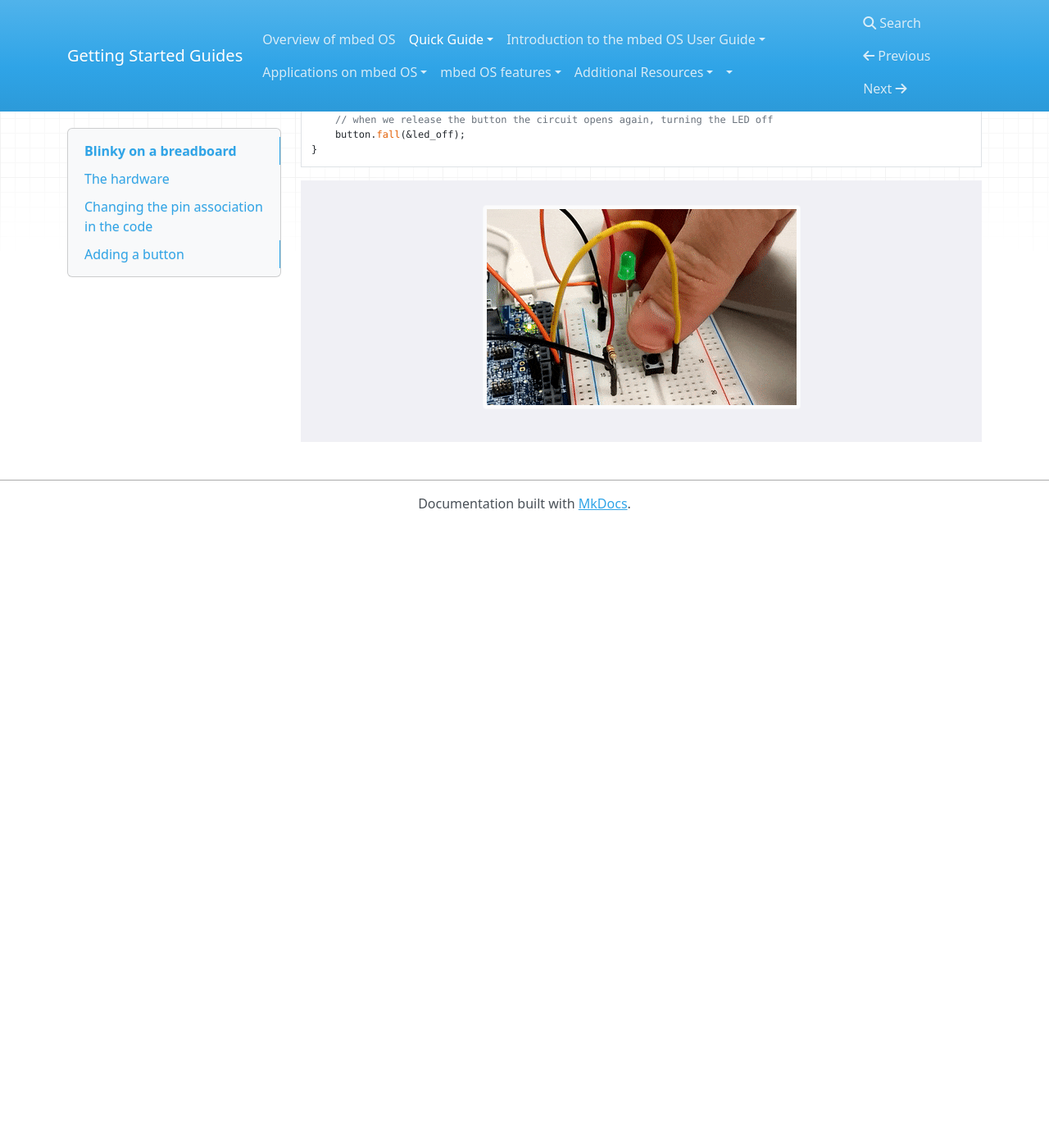
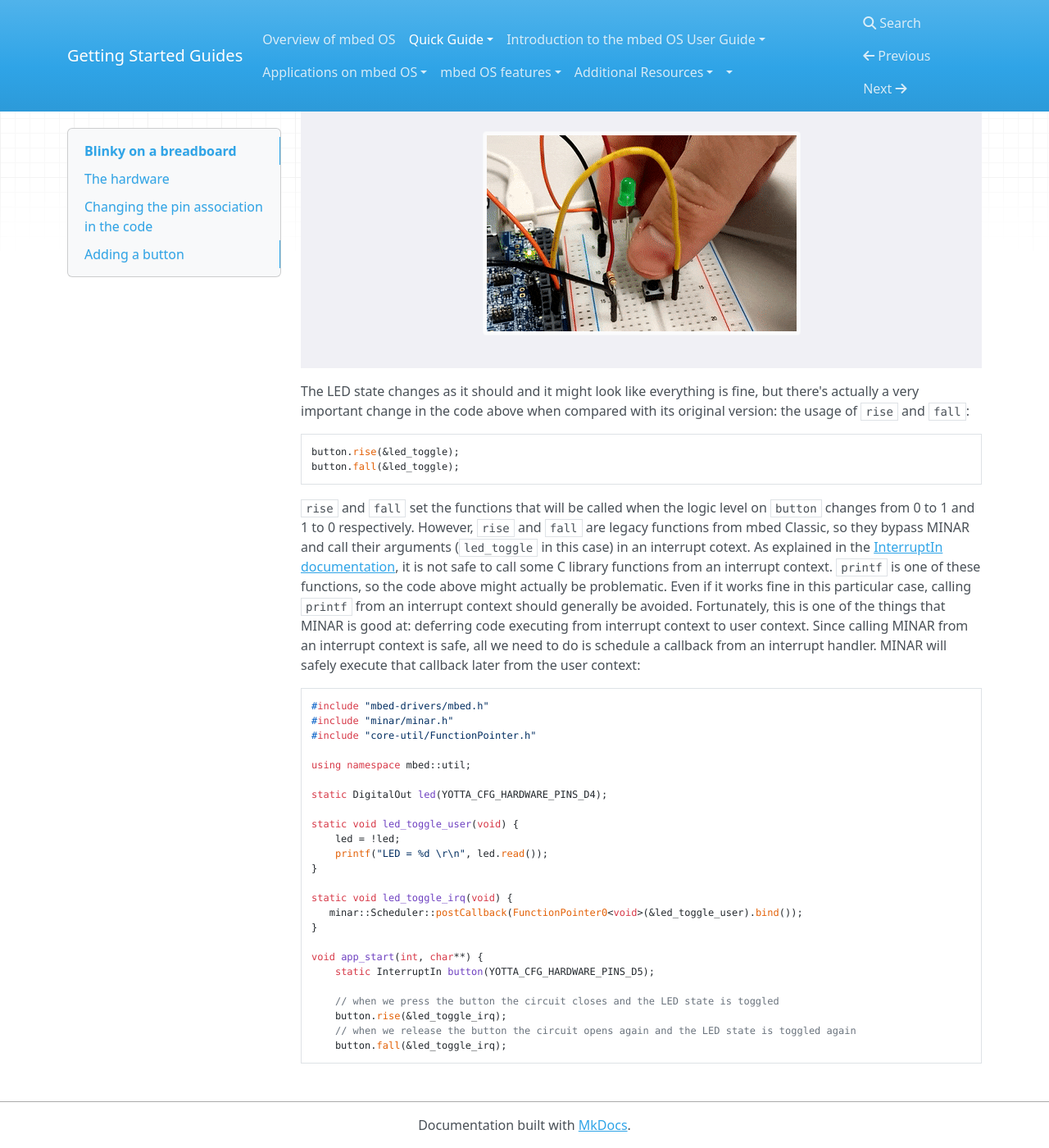
Before and after one commit to ARMmbed/GettingStartedmbedOS, an MkDocs documentation site: the page built from Docs/Extended_LED.md, in a window 1280 px wide and 1400 px high, scrolled down 4024 px. Shown: the whole window at 82% size. Built offline with MkDocs 1.6.1, drawn with Linux system fonts in a browser that asks for light colours; nearby versions of some CDN libraries; old or Windows-style settings are respelled for this version of MkDocs; before the commit the page ends 4666 px from its top, so only the background shows below that; some of the changed text lies outside the part shown.

Commit message:
A few changes to the code
- Simplified the code a bit to use a single function (led_toggle) as opposed
  to two functions, since that follows the original blinky code more closely
- Added a paragraph explaining the dangers of calling some functions from an
  interrupt context and an workaround for that

````diff
--- a/Docs/Extended_LED.md
+++ b/Docs/Extended_LED.md
@@ -59,24 +59,55 @@ Now we can configure PTA2/D5 as an [`InterruptIn`](https://developer.mbed.org/ha
 
 static DigitalOut led(YOTTA_CFG_HARDWARE_PINS_D4);
 
-static void led_on(void) {
-    led = true;
-    printf("LED = %d \r\n", led.read());
-}
-
-static void led_off(void) {
-    led = false;
+static void led_toggle(void) {
+    led = !led;
     printf("LED = %d \r\n", led.read());
 }
 
 void app_start(int, char**) {
     static InterruptIn button(YOTTA_CFG_HARDWARE_PINS_D5);
 
-    // when we press the button the circuit closes, and turns the LED on
-    button.rise(&led_on);
-    // when we release the button the circuit opens again, turning the LED off
-    button.fall(&led_off);
+    // when we press the button the circuit closes and the LED state is toggled
+    button.rise(&led_toggle);
+    // when we release the button the circuit opens again and the LED state is toggled again
+    button.fall(&led_toggle);
 }
 ```
 
 <span style="background-color: #F0F0F5; display:block; text-align:center; height:100%; padding:10px;">![Button and a LED on a breadboard](https://raw.githubusercontent.com/ARMmbed/GettingStartedmbedOS/master/Docs/Images/bb03.gif)</span>
+
+The LED state changes as it should and it might look like everything is fine, but there's actually a very important change in the code above when compared with its original version: the usage of `rise` and `fall`:
+
+```cpp
+button.rise(&led_toggle);
+button.fall(&led_toggle);
+```
+
+`rise` and `fall` set the functions that will be called when the logic level on `button` changes from 0 to 1 and 1 to 0 respectively. However, `rise` and `fall` are legacy functions from mbed Classic, so they bypass MINAR and call their arguments (`led_toggle` in this case) in an interrupt cotext. As explained in the [InterruptIn documentation](https://developer.mbed.org/handbook/InterruptIn), it is not safe to call some C library functions from an interrupt context. `printf` is one of these functions, so the code above might actually be problematic. Even if it works fine in this particular case, calling `printf` from an interrupt context should generally be avoided. Fortunately, this is one of the things that MINAR is good at: deferring code executing from interrupt context to user context. Since calling MINAR from an interrupt context is safe, all we need to do is schedule a callback from an interrupt handler. MINAR will safely execute that callback later from the user context:
+
+```cpp
+#include "mbed-drivers/mbed.h"
+#include "minar/minar.h"
+#include "core-util/FunctionPointer.h"
+
+using namespace mbed::util;
+
+static DigitalOut led(YOTTA_CFG_HARDWARE_PINS_D4);
+
+static void led_toggle_user(void) {
+    led = !led;
+    printf("LED = %d \r\n", led.read());
+}
+
+static void led_toggle_irq(void) {
+   minar::Scheduler::postCallback(FunctionPointer0<void>(&led_toggle_user).bind());
+}
+
+void app_start(int, char**) {
+    static InterruptIn button(YOTTA_CFG_HARDWARE_PINS_D5);
+
+    // when we press the button the circuit closes and the LED state is toggled
+    button.rise(&led_toggle_irq);
+    // when we release the button the circuit opens again and the LED state is toggled again
+    button.fall(&led_toggle_irq);
+```
````
